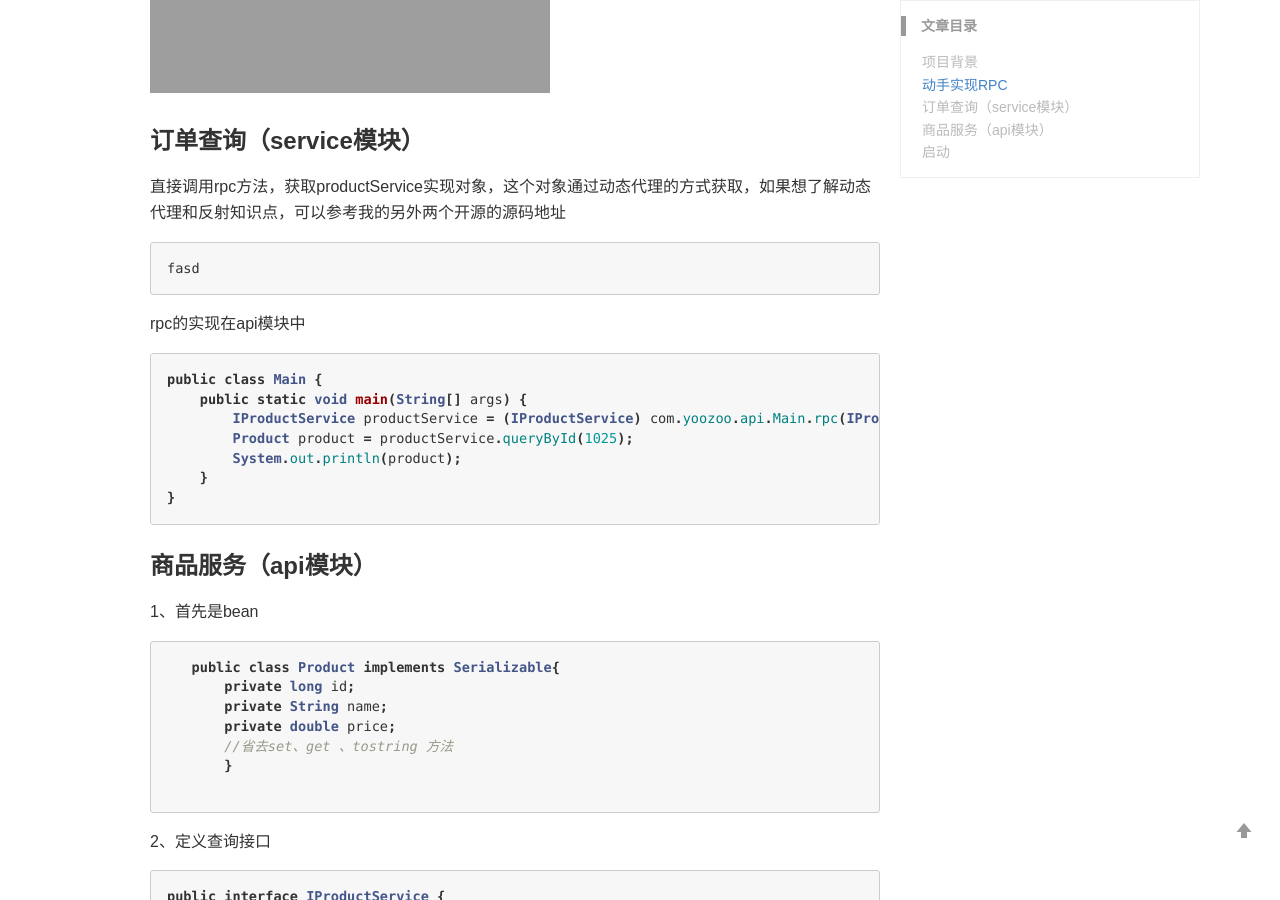
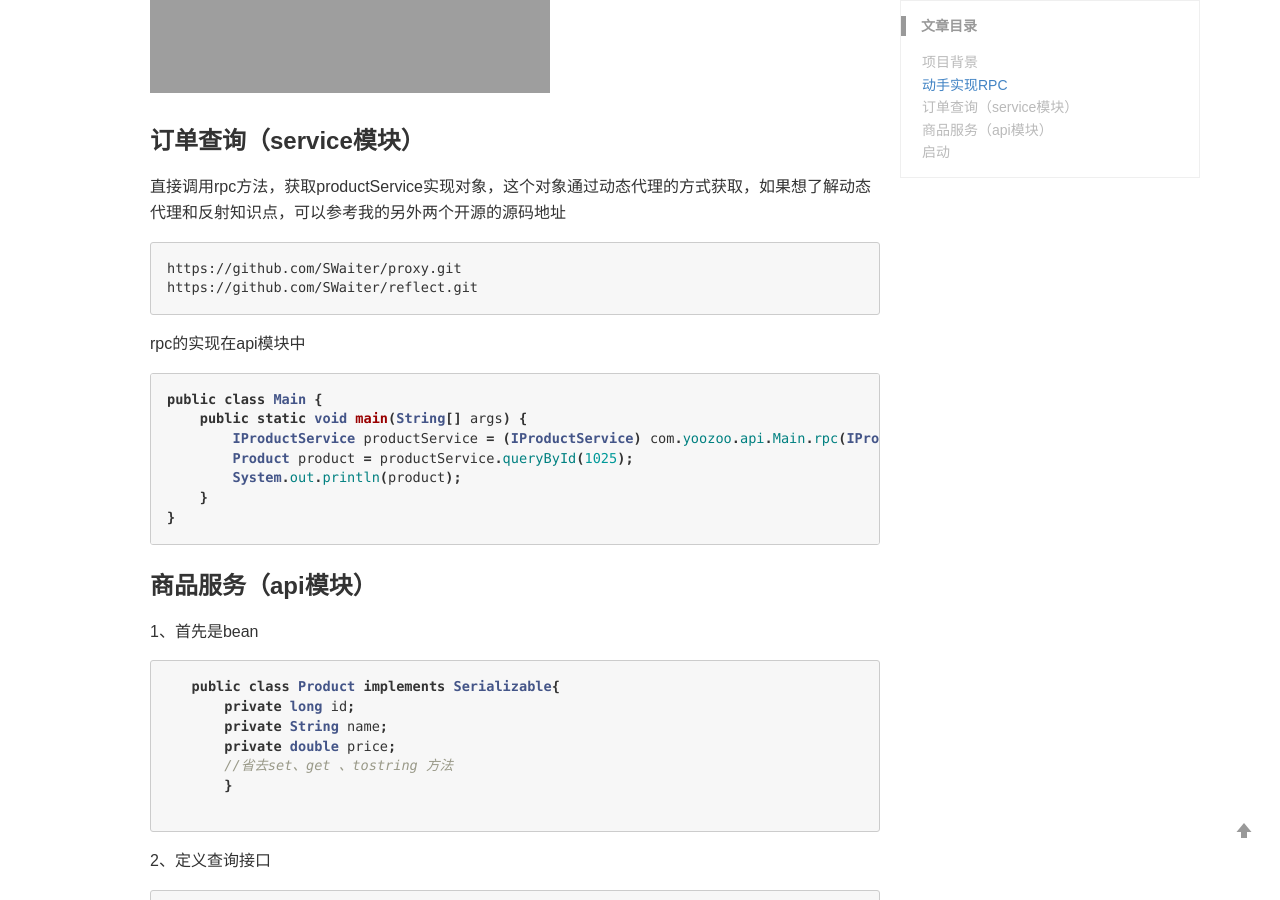
Before and after one commit to SWaiter/SWaiter.github.io, a Jekyll site: the page built from _posts/2018-09-30-RPC.md, in a window 1280 px wide and 900 px high, scrolled down 1114 px. Built offline with Jekyll 4.4.1, drawn with Linux system fonts in a browser that asks for light colours; comment, search, counter and statistics services are not loaded.

Commit message:
add blog

````diff
--- a/_posts/2018-09-30-RPC.md
+++ b/_posts/2018-09-30-RPC.md
@@ -24,7 +24,8 @@ keywords: socket rpc
 ### 订单查询（service模块）
 直接调用rpc方法，获取productService实现对象，这个对象通过动态代理的方式获取，如果想了解动态代理和反射知识点，可以参考我的另外两个开源的源码地址
 ```bash
-fasd
+https://github.com/SWaiter/proxy.git
+https://github.com/SWaiter/reflect.git
 ```
 rpc的实现在api模块中
 ```java
````
